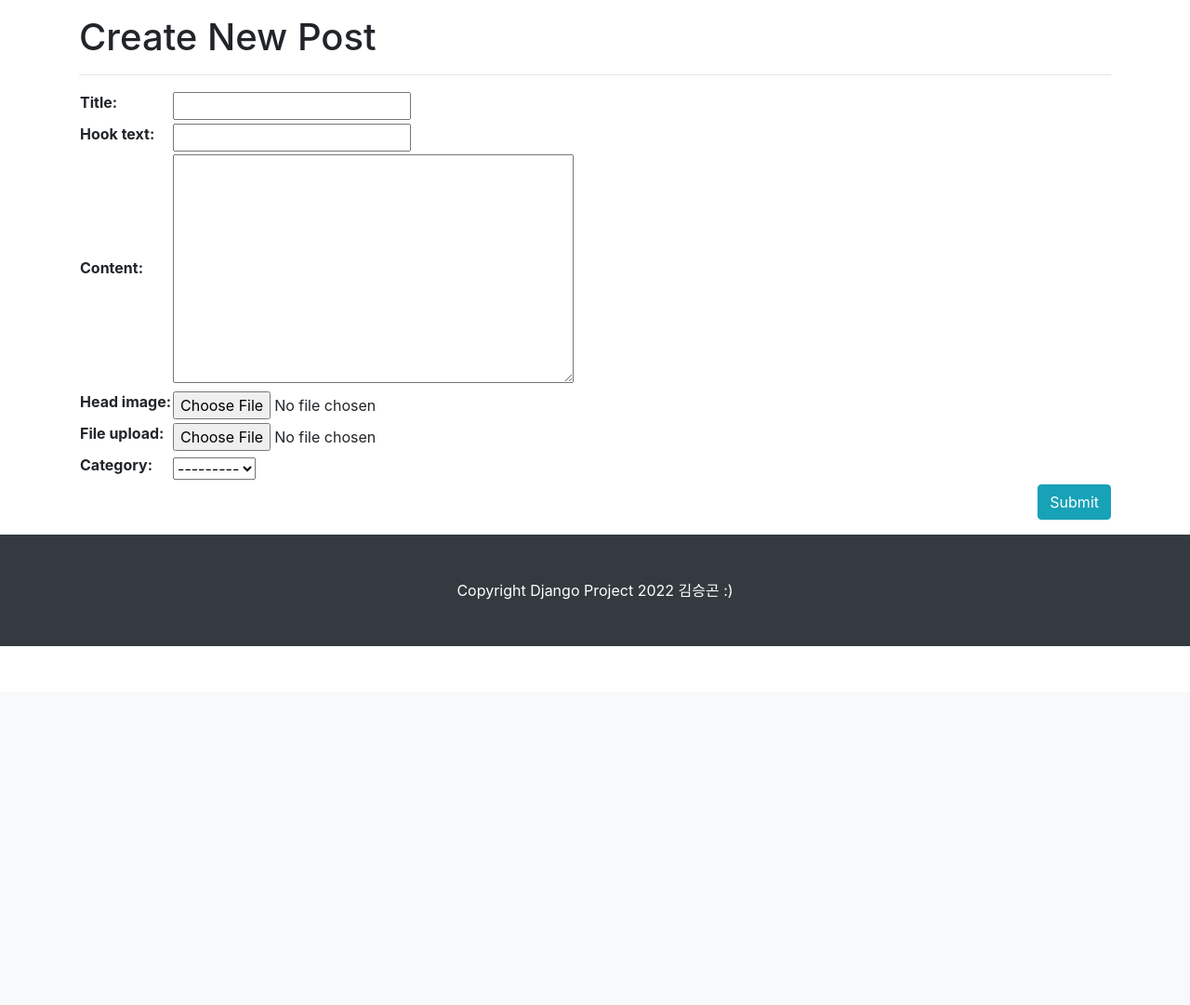
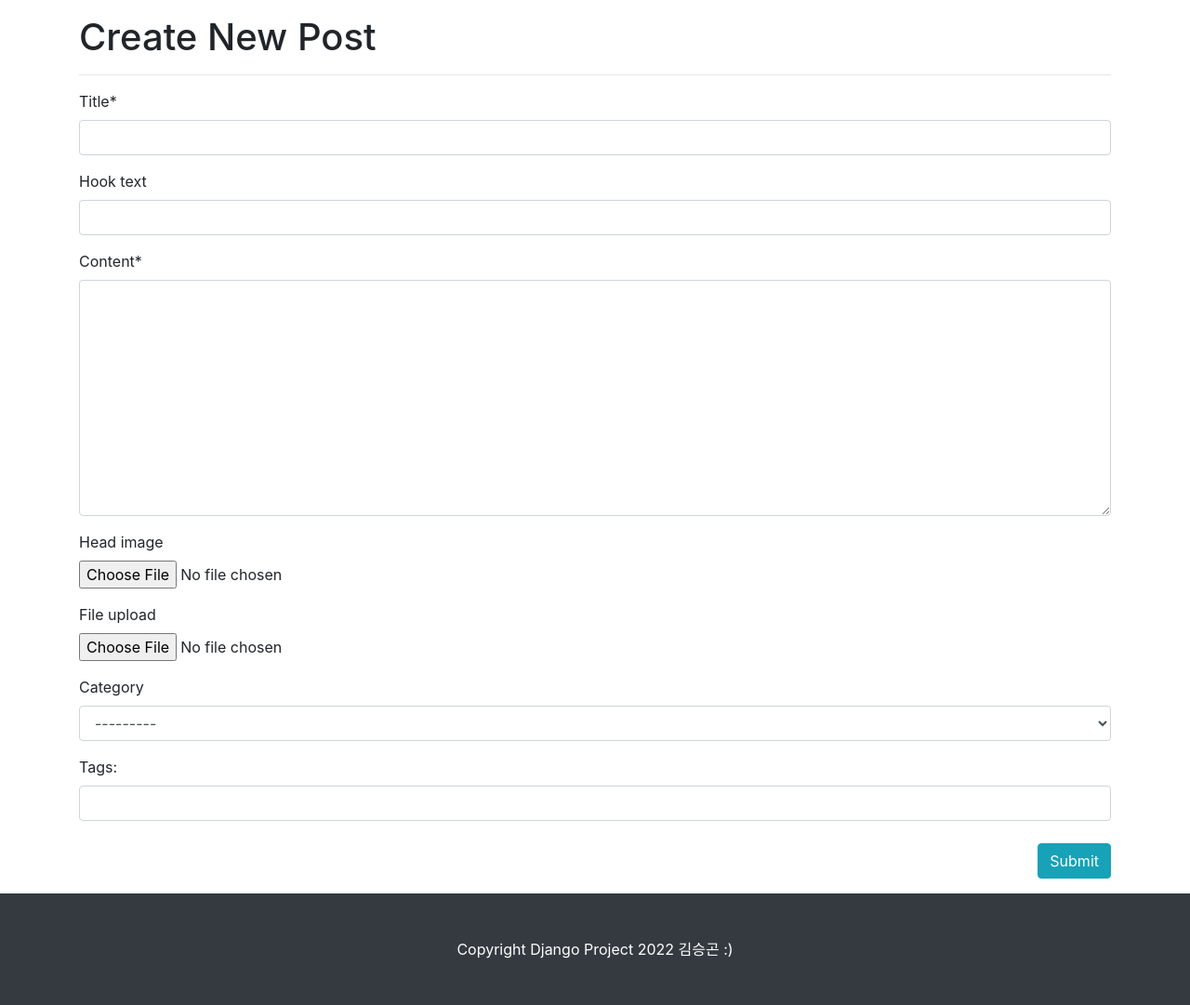
Before and after one commit to Sgkeoi/Goorm_Django, a Django app: page /blog/create_post/ in a window 1280 px wide. Shown: the part 56-1137 px from the top of the page at 93% size. Before the commit the page ends 751 px from the top, so only its background shows below. Run offline with Django 3.2, Linux system fonts and the light colour scheme; the visitor is signed in with stand-in values (Sample User, id 1); data that the repository does not hold is empty; some libraries are stand-ins or nearby versions.

Commit message:
Django Crispy-forms

```diff
--- a/blog/templates/blog/post_form.html
+++ b/blog/templates/blog/post_form.html
@@ -1,4 +1,7 @@
 {% extends 'blog/base_full_width.html' %}
+
+{% load crispy_forms_tags %}
+<!-- 다운받은 crispy_forms를 사용하겠음 -->
 
 {% block head_title %}Create Post - Blog{% endblock %}
 
@@ -11,9 +14,14 @@
     <!-- enctype : 폼에서 파일 전송을 할 때 -->
     <!-- csrf : 웹사이트 공격 CSRF는 Cross-site request forgery 공격의 약자로, 사용자가 자기 의지와 무관하게 공격자가 의도한 행위를 특정 웹사이트에 요청하게 하는 방식의 공격이다.
     Django는 해당 공격을 방지하기 위해 CSRF 토큰이라는 난수 비슷한 것을 도입했다. -->
-        <table>
-            {{ form }}
-        </table>
+            {{ form | crispy }}
+            <div id="div_id_tags_str">
+                <label for="id_tags_str">Tags:</label>
+                <input type="text" name="tags_str" id="id_tags_str"
+                       class="textinput textInput form-control">
+            </div>
+            <br>
+
         <!-- submit용 버튼 -->
         <button type="submit" class="btn btn-info float-right"> <!-- float-right : 오른쪽 정렬 -->
             Submit
--- a/blog/views.py
+++ b/blog/views.py
@@ -12,6 +12,8 @@ from .models import Post, Category, Tag
 from django.shortcuts import render, redirect
 from django.core.exceptions import PermissionDenied
 
+from django.utils.text import slugify
+
 # --------------------------------------------------------------------------------------------------------------
 
 class PostUpdate(LoginRequiredMixin, UpdateView):
@@ -21,6 +23,37 @@ class PostUpdate(LoginRequiredMixin, UpdateView):
     # _form.html
     template_name = 'blog/post_update_form.html'
     # 원하는데로 보낼 수 있게 하는 방법
+
+    def get_context_data(self, **kwargs):
+        context = super(PostUpdate, self).get_context_data()
+        if self.object.tags.exists():
+            tags_str_list = list()
+            for t in self.object.tags.all():
+                tags_str_list.append(t.name)
+            context['tags_str_default'] = ';'.join(tags_str_list)
+        return context
+
+    def form_valid(self, form):
+        response = super(PostUpdate, self).form_valid(form)
+        self.object.tags.clear()
+
+        tags_str = self.request.POST.get('tags_str')  # POST : post 방식으로 매서드가 온 것
+        if tags_str:
+            tags_str = tags_str.strip()  # strip() : 공백 제거
+            tags_str = tags_str.replace(',', ';')  # ,를 ;로 변경하기
+            tags_list = tags_str.split(';')  # ;을 기준으로 전부 나눠짐
+
+            for t in tags_list:
+                t = t.strip()
+                tag, is_tag_created = Tag.objects.get_or_create(name=t)
+                # 같은 이름을 갖는 태그가 없으면 생성하고, 있으면 그대로 가져온다.
+                if is_tag_created:
+                    tag.slug = slugify(t, allow_unicode=True)
+                    # 새로 생성된 것이 있으면 한글 처리한다.
+                    tag.save()
+                self.object.tags.add(tag)
+
+        return response
 
     # dispatch
     def dispatch(self, request, *args, **kwargs):
@@ -41,7 +74,26 @@ class PostCreate(LoginRequiredMixin, UserPassesTestMixin, CreateView):
         current_user = self.request.user
         if current_user.is_authenticated and (current_user.is_staff or current_user.is_superuser):
             form.instance.author = current_user
-            return super(PostCreate,self).form_valid(form)
+
+            response = super(PostCreate, self).form_valid(form)
+            tags_str = self.request.POST.get('tags_str')  # POST : post 방식으로 매서드가 온 것
+            if tags_str:
+                tags_str = tags_str.strip()  # strip() : 공백 제거
+                tags_str = tags_str.replace(',', ';')  # ,를 ;로 변경하기
+                tags_list = tags_str.split(';')  # ;을 기준으로 전부 나눠짐
+
+                for t in tags_list:
+                    t = t.strip()
+                    tag, is_tag_created = Tag.objects.get_or_create(name=t)
+                    # 같은 이름을 갖는 태그가 없으면 생성하고, 있으면 그대로 가져온다.
+                    if is_tag_created:
+                        tag.slug = slugify(t, allow_unicode=True)
+                        # 새로 생성된 것이 있으면 한글 처리한다.
+                        tag.save()
+                    self.object.tags.add(tag)
+
+            return response
+
         else:
             return redirect('/blog/')
 
--- a/config/settings.py
+++ b/config/settings.py
@@ -40,6 +40,7 @@ INSTALLED_APPS = [
     'django.contrib.messages',
     'django.contrib.staticfiles',
     'django_extensions',
+    'crispy_forms',
     'blog',
     'single_pages',
 ]
@@ -134,3 +135,5 @@ MEDIA_ROOT = os.path.join(BASE_DIR,'_media')
 
 DEFAULT_AUTO_FIELD = 'django.db.models.BigAutoField'
 # 경고메세지 지우기
+
+CRISPY_TEMPLATE_PACK = 'bootstrap4'
```
Also changed, not shown: blog/templates/blog/post_update_form.html (+11 -3 lines), blog/tests.py (+14 -0 lines).
